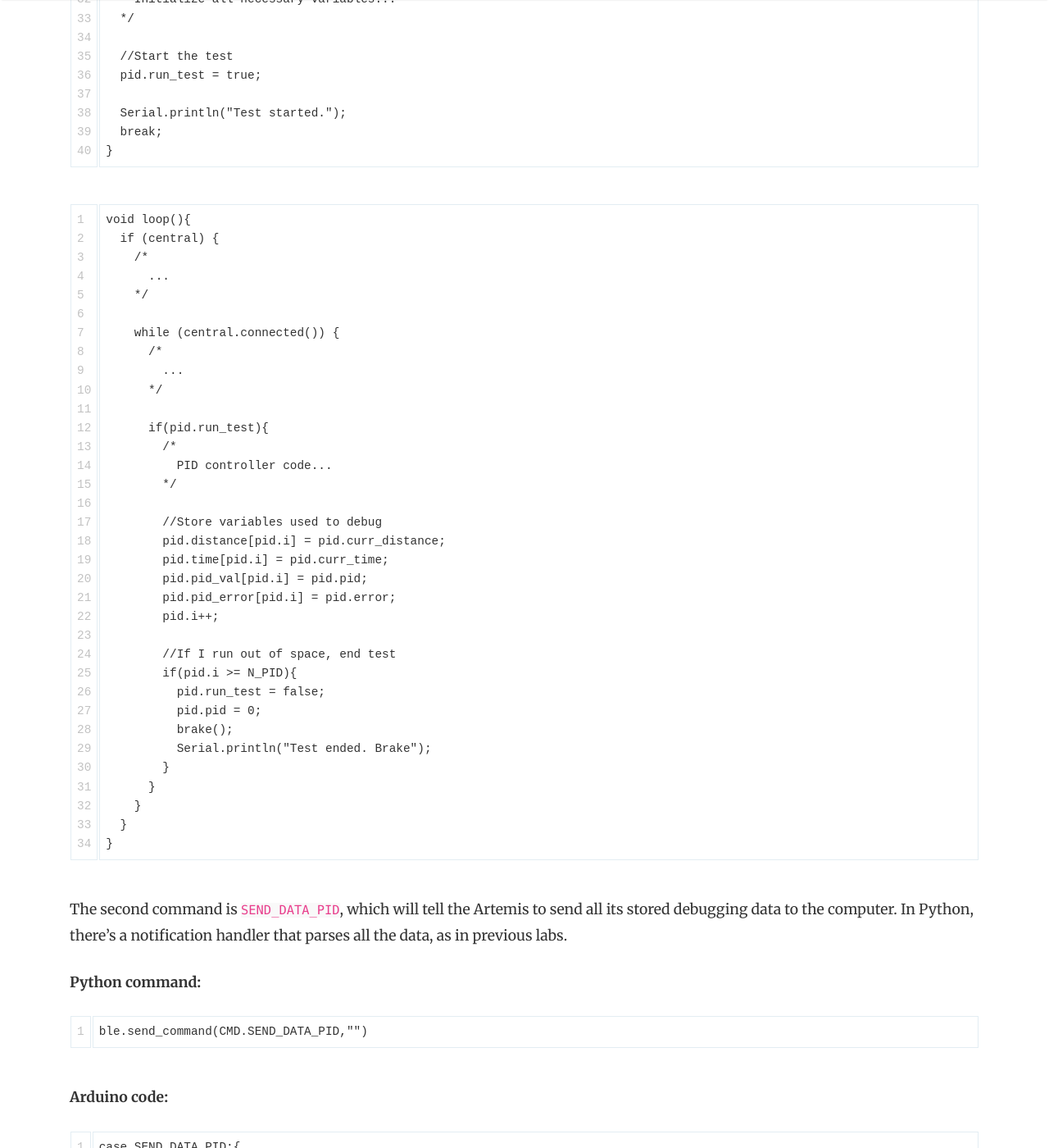
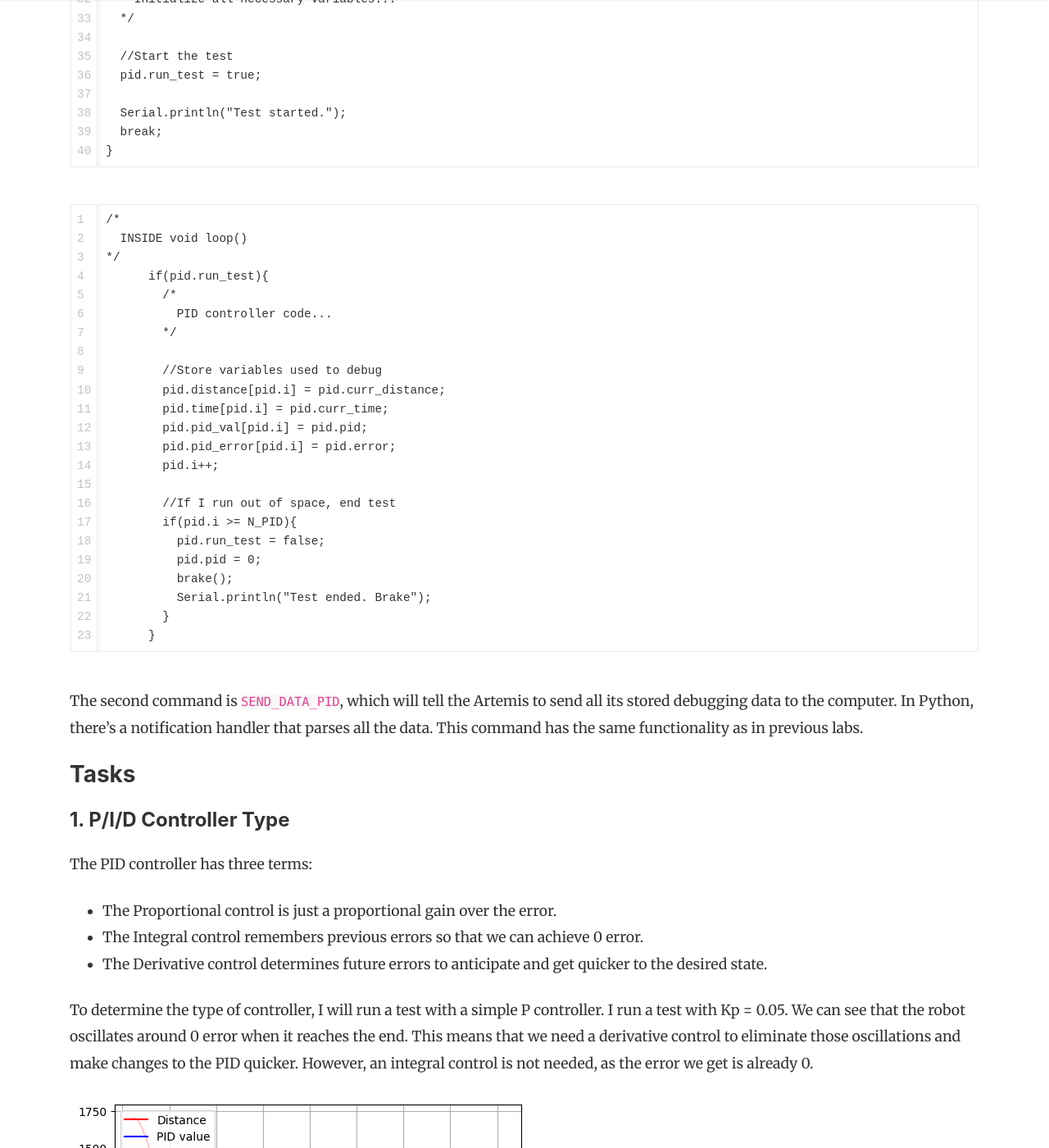
Before and after one commit to miguelalvarezd/FastRobots, a Jekyll site: the page built from _posts/2024-03-07-lab-5.md, in a window 1280 px wide and 1400 px high, scrolled down 1739 px. Shown: the whole window at 82% size. Built offline with Jekyll 4.4.1, drawn with Linux system fonts in a browser that asks for light colours; nearby versions of some CDN libraries; comment, search, counter and statistics services are not loaded; some of the changed text lies outside the part shown.

Commit message:
Update 2024-03-07-lab-5.md

````diff
--- a/_posts/2024-03-07-lab-5.md
+++ b/_posts/2024-03-07-lab-5.md
@@ -66,17 +66,9 @@ case PID_TEST:{
 }
 ```
 ```
-void loop(){
-  if (central) {
-    /*
-      ...
-    */
-
-    while (central.connected()) {
-      /*
-        ...
-      */
-
+/*
+  INSIDE void loop()
+*/
       if(pid.run_test){
         /*
           PID controller code...
@@ -97,62 +89,9 @@ void loop(){
           Serial.println("Test ended. Brake");
         }
       }
-    }
-  }
-}
 ```
 
-The second command is `SEND_DATA_PID`, which will tell the Artemis to send all its stored debugging data to the computer. In Python, there's a notification handler that parses all the data, as in previous labs.
-
-**Python command:**
-```
-ble.send_command(CMD.SEND_DATA_PID,"")
-```
-
-**Arduino code:**
-```
-case SEND_DATA_PID:{
-  Serial.print("Sending data...\n");
-  pid.send_data = true;
-  pid.i = 0;
-  break;
-}
-```
-
-```
-void loop(){
-  if (central) {
-    /*
-      ...
-    */
-
-    while (central.connected()) {
-      /*
-        ...
-      */
-
-      if(pid.send_data){
-        if(pid.i < N_PID){
-          tx_estring_value.clear();
-          tx_estring_value.append(pid.time[pid.i]);
-          tx_estring_value.append("|");
-          tx_estring_value.append(pid.distance[pid.i]);
-          tx_estring_value.append("|");
-          tx_estring_value.append(pid.pid_val[pid.i]);
-          tx_estring_value.append("|");
-          tx_estring_value.append(pid.pid_error[pid.i]);
-          tx_characteristic_string.writeValue(tx_estring_value.c_str());
-          pid.i++;
-        }else{
-          pid.send_data = false;
-          Serial.println("Data sent.");
-        }
-      }
-    }
-  }
-}
-
-```
+The second command is `SEND_DATA_PID`, which will tell the Artemis to send all its stored debugging data to the computer. In Python, there's a notification handler that parses all the data. This command has the same functionality as in previous labs.
 
 ### Tasks
 
````
